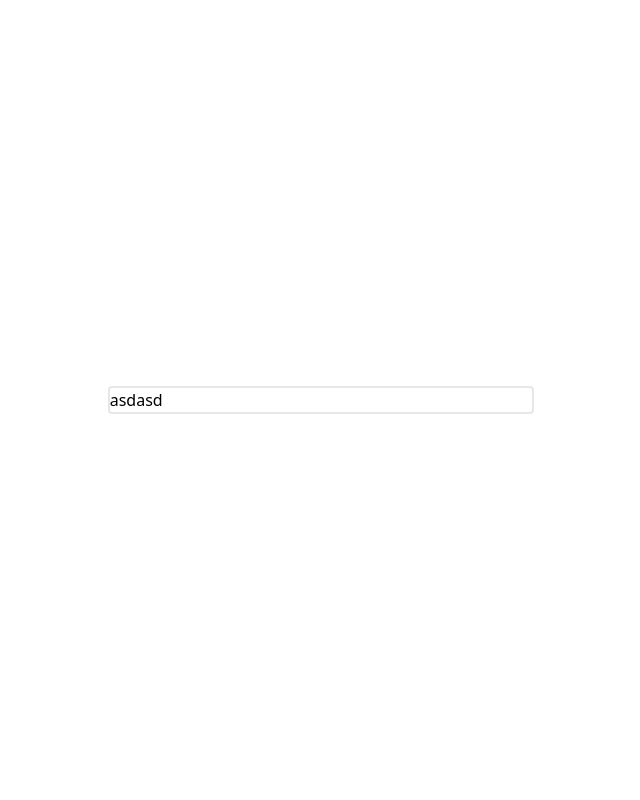
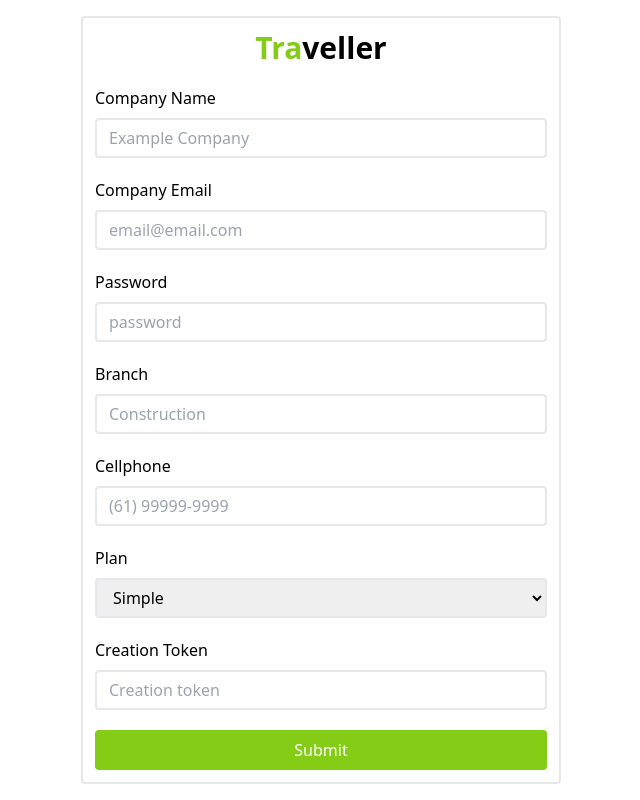
Before and after one commit to DanLucena/PI-Grafos-Frontend, a Next.js app: page /create in a window 1280 px wide. Shown: the whole page, without its empty margins (319-959 px from the left). Built offline with nearby package versions, Linux system fonts and the light colour scheme.

Commit message:
[+] Interacting with API

```diff
--- a/package.json
+++ b/package.json
@@ -9,13 +9,17 @@
     "start": "next start"
   },
   "dependencies": {
+    "axios": "^1.1.3",
     "next": "12.3.1",
     "react": "18.2.0",
     "react-dom": "18.2.0",
+    "react-hook-form": "^7.37.0",
     "react-icons": "^4.4.0",
+    "react-toastify": "^9.0.8",
     "zod": "^3.18.0"
   },
   "devDependencies": {
+    "@types/axios": "^0.14.0",
     "@types/node": "18.0.0",
     "@types/react": "18.0.14",
     "@types/react-dom": "18.0.5",
--- a/src/components/LoginModal.tsx
+++ b/src/components/LoginModal.tsx
@@ -1,5 +1,7 @@
 import React from "react";
+import { FieldValues, useForm } from "react-hook-form";
 import { GrFormClose } from "react-icons/gr";
+import axios from "axios";
 
 interface IProps {
   isOpen: boolean;
@@ -7,6 +9,21 @@ interface IProps {
 }
 
 const LoginModal = ({ isOpen, closeModal }: IProps) => {
+  const {
+    register,
+    handleSubmit,
+    formState: { errors },
+  } = useForm();
+
+  async function sendLoginData(data: FieldValues) {
+    const response = await axios.post(
+      `http://localhost:3333/companies/login`,
+      data
+    );
+    const token = response.data;
+    localStorage.setItem("userToken", token);
+  }
+
   return (
     isOpen && (
       <>
@@ -20,37 +37,53 @@ const LoginModal = ({ isOpen, closeModal }: IProps) => {
                 className="ml-auto cursor-pointer"
               />
             </div>
+            <form
+              className="flex flex-col"
+              onSubmit={handleSubmit((data) => sendLoginData(data))}
+            >
               <div className="mt-5 flex flex-col">
-              <label className="mb-3 font-medium" htmlFor="">
+                <label className="mb-2 font-medium" htmlFor="">
                   Company Email
                 </label>
+                {errors.mail && <p>Email is required.</p>}
                 <input
                   type="text"
                   className="mb-5 h-10 rounded border-2 pl-3"
                   placeholder="email@email.com"
+                  {...register("email", { required: true })}
                 />
-              <label className="mb-3 font-medium" htmlFor="">
+                <label className="mb-2 font-medium" htmlFor="">
                   Password
                 </label>
+                {errors.password && <p>Enter a password.</p>}
                 <input
                   type="password"
-                className="h-10 rounded border-2 pl-3"
-                placeholder="Password"
+                  className="mb-5 h-10 rounded border-2 pl-3"
+                  placeholder="password"
+                  {...register("password", { required: true })}
                 />
                 <span className="cursor-pointerz ml-auto mt-2">
                   Forgot your password?
                 </span>
                 <div className="flex items-center">
-                <input type="checkbox" name="" id="remember" className="mr-2" />
+                  <input
+                    type="checkbox"
+                    name=""
+                    id="remember"
+                    className="mr-2"
+                  />
                   <label htmlFor="remember">Remember me</label>
                 </div>
                 <div className="mt-5 flex gap-2">
-                <button className="h-10 w-6/12 rounded border-2">Cancel</button>
+                  <button className="h-10 w-6/12 rounded border-2">
+                    Cancel
+                  </button>
                   <button className="h-10 w-6/12 rounded bg-lime-500 text-white">
                     Login
                   </button>
                 </div>
               </div>
+            </form>
           </div>
         </div>
       </>
--- a/src/pages/create.tsx
+++ b/src/pages/create.tsx
@@ -1,13 +1,115 @@
 import React from "react";
 import type { NextPage } from "next";
+import { FieldValues, useForm } from "react-hook-form";
+import axios from "axios";
 
 const Create: NextPage = () => {
+  const {
+    register,
+    handleSubmit,
+    formState: { errors },
+  } = useForm();
+
+  async function sendData(data: FieldValues) {
+    const headers = {
+      token: data.token,
+    };
+
+    await axios.post(`http://localhost:3333/companies/create`, data, {
+      headers,
+    });
+  }
+
   return (
-    <>
-      <div className="flex h-screen items-center justify-center">
-        <div className="w-4/12 rounded border-2">asdasd</div>
+    <div className="flex h-screen justify-center">
+      <div className="my-auto flex items-center justify-center">
+        <div className="min-h-[732px] w-[480px] rounded border-2 p-3">
+          <h1 className="mb-5 flex justify-center text-3xl font-semibold">
+            <span className="text-lime-500">Tra</span>veller
+          </h1>
+          <form
+            className="flex flex-col"
+            onSubmit={handleSubmit((data) => sendData(data))}
+          >
+            <label className="mb-2 font-medium" htmlFor="">
+              Company Name
+            </label>
+            {errors.name && <p>Company name is required.</p>}
+            <input
+              type="text"
+              className="mb-5 h-10 rounded border-2 pl-3"
+              placeholder="Example Company"
+              {...register("name", { required: true })}
+            />
+            <label className="mb-2 font-medium" htmlFor="">
+              Company Email
+            </label>
+            {errors.mail && <p>Email is required.</p>}
+            <input
+              type="text"
+              className="mb-5 h-10 rounded border-2 pl-3"
+              placeholder="email@email.com"
+              {...register("mail", { required: true })}
+            />
+            <label className="mb-2 font-medium" htmlFor="">
+              Password
+            </label>
+            {errors.password && <p>Enter a password.</p>}
+            <input
+              type="password"
+              className="mb-5 h-10 rounded border-2 pl-3"
+              placeholder="password"
+              {...register("password", { required: true })}
+            />
+            <label className="mb-2 font-medium" htmlFor="">
+              Branch
+            </label>
+            {errors.branch && <p>Enter your company branch.</p>}
+            <input
+              type="text"
+              className="mb-5 h-10 rounded border-2 pl-3"
+              placeholder="Construction"
+              {...register("branch", { required: true })}
+            />
+            <label className="mb-2 font-medium" htmlFor="">
+              Cellphone
+            </label>
+            {errors.cellphone && <p>Enter the company principal number.</p>}
+            <input
+              type="text"
+              className="mb-5 h-10 rounded border-2 pl-3"
+              placeholder="(61) 99999-9999"
+              {...register("cellphone", { required: true })}
+            />
+            <label className="mb-2 font-medium" htmlFor="">
+              Plan
+            </label>
+            {errors.plan && <p>Choose a plan.</p>}
+            <select
+              className="mb-5 h-10 rounded border-2 pl-3"
+              {...register("plan", { required: true })}
+            >
+              <option value="Simple">Simple</option>
+              <option value="Enterprise">Enterprise</option>
+            </select>
+            <label className="mb-2 font-medium" htmlFor="">
+              Creation Token
+            </label>
+            {errors.token && <p>Insert the creation token</p>}
+            <input
+              type="password"
+              className="mb-5 h-10 rounded border-2 pl-3"
+              placeholder="Creation token"
+              {...register("token", { required: true })}
+            />
+            <input
+              type="submit"
+              className="w-fill h-10 cursor-pointer rounded bg-lime-500 text-white"
+            />
+          </form>
+        </div>
       </div>
-    </>
+    </div>
   );
 };
 
```
Also changed, not shown: 1 other file (tests, documents, lock files or other folders). Lines whose indentation alone changed are shown as unchanged.
